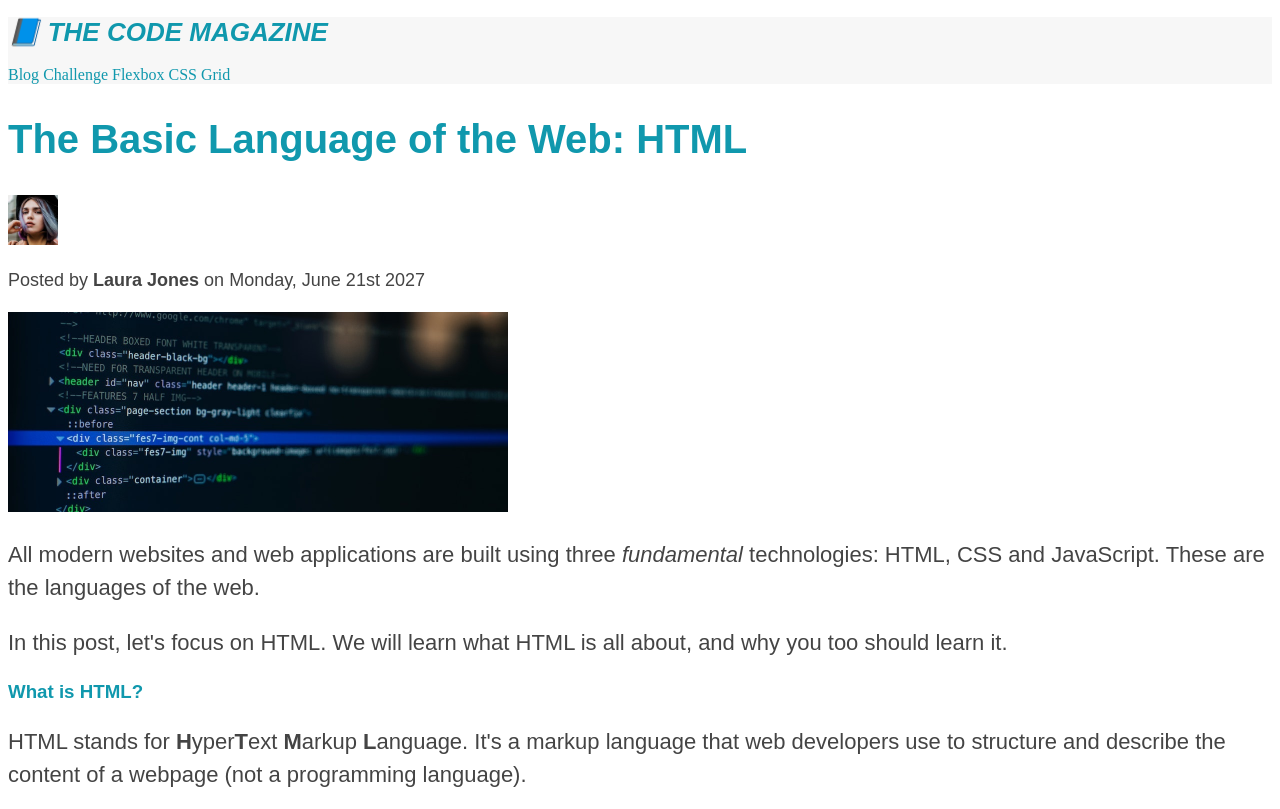
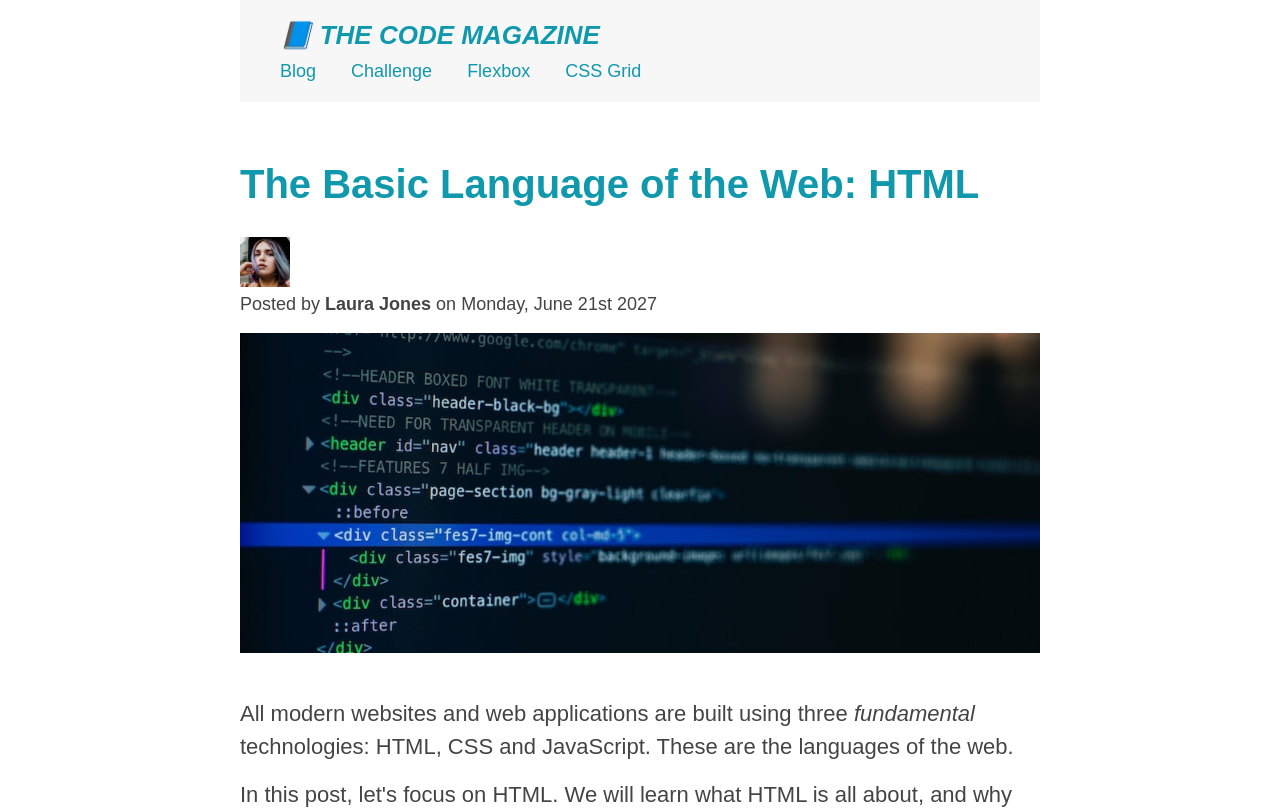
Before and after one commit to Arielxch/html-CSS, a plain HTML site: page Magazine with css/index.html in a window 1280 px wide. Shown: the top 809 px of the page. Drawn offline with Linux system fonts and the light colour scheme.

Commit message:
relative and absoluet positioning of the like button

```diff
--- a/Magazine with css/index.html
+++ b/Magazine with css/index.html
@@ -11,7 +11,7 @@
   <!-- This is the body -->
 
   <!-- each page should have only one primary heading <h1><h1/>-->
-
+  <div class="container">
     <header class="main-header">
       <h1>📘 The Code Magazine</h1>
       <nav>
@@ -23,13 +23,14 @@
     </header>
 
     <article>
-    <header>
+      <header class="post-header">
         <h2>The Basic Language of the Web: HTML</h2>
 
         <img src="img/laura-jones.jpg" alt="Author photo not found" width="50" height="50" />
         <p id="author">Posted by <strong>Laura Jones</strong> on Monday, June 21st 2027</p>
 
-      <img src="img/post-img.jpg" alt="image not found" width="500" height="200" />
+        <img src="img/post-img.jpg" alt="image not found" width="500" height="200" class="post-imag" />
+        <button>❤Like</button>
       </header>
 
       <p>All modern websites and web applications are built using three <em>fundamental</em> technologies: HTML, CSS and
@@ -76,9 +77,10 @@
     </article>
 
 
-  <h4>Related posts</h4>
+
 
     <aside>
+      <h4>Related posts</h4>
       <ul class="related">
         <li>
           <img src="img/related-1.jpg" alt="picture not found" width="75" height="75" /> <a href="#">How to Learn
@@ -102,8 +104,11 @@
 
 
     <footer>
-    <p id="copyright">CopyRight &copy; 2027 by the Code Magazine</p>
+      <p id="copyright" class="copyright text">CopyRight &copy; 2027 by the Code Magazine</p>
     </footer>
+  </div>
+
+
 </body>
 
 </html>
--- a/Magazine with css/style.css
+++ b/Magazine with css/style.css
@@ -1,11 +1,61 @@
-h1,
-h2,
-h3,
-h4,
-p,
-li {
+* {
+  /* border: solid #1098ad; */
+
+  margin: 0;
+  padding: 0;
+}
+
+
+/*page section*/
+body {
   font-family: sans-serif;
   color: #444;
+  position: relative;
+}
+
+.container{
+  width: 800px;
+  /* margin-left: auto;
+  margin-right: auto; */
+  margin: 0 auto;
+}
+
+.main-header {
+  background-color: #f7f7f7;
+  /* padding: 20px;
+  padding-right:40px;
+  padding-left:40px; */
+  padding: 20px 40px;
+  margin-bottom: 60px;
+  /* height: 80px; */
+
+}
+
+nav{
+  font-size:18px;
+}
+
+article {
+  margin-bottom: 60px;
+}
+
+.post-header{
+  margin-bottom: 40px;
+}
+
+aside {
+
+  background-color:#f7f7f7;
+  border: 5px solid #1098ad;
+  /* padding-top: 50px;
+  padding-bottom: 50px; */
+  padding: 50px 0;
+  width: 500px;
+
+  /* border-top: 5px solid #1098ad;
+  border-bottom: 5px solid #1098ad;
+  border-left: 5px solid #1098ad;
+  border-right: 5px solid #1098ad; */
 }
 
 h1,
@@ -22,10 +72,13 @@ h1 {
 
 h2 {
   font-size: 40px;
+  margin-bottom: 30px;
 }
 
 h3 {
   font: size 30px;
+  margin-bottom: 20px;
+  margin-top: 40px;
 }
 
 h4 {
@@ -37,13 +90,25 @@ h4 {
 p {
   font-size:22px;
   line-height:1.5;
+  margin-bottom: 15px;
+  /* display: inline; */
+}
 
+ul,
+ol{
+  margin-left:50px;
+  margin-bottom:20px;
 }
 
 li {
   font-size: 20px;
+  margin-bottom: 10px;
+  /* display:inline; */
 }
 
+li:last-child{
+  margin-bottom: 0;
+}
 
 
 /* footer p {
@@ -72,19 +137,7 @@ li {
   list-style: none;
 }
 
-.main-header {
-  background-color: #f7f7f7;
-}
 
-aside {
-
-  background-color:#f7f7f7;
-  border: 5px solid #1098ad;
-  /* border-top: 5px solid #1098ad;
-  border-bottom: 5px solid #1098ad;
-  border-left: 5px solid #1098ad;
-  border-right: 5px solid #1098ad; */
-}
 
 /* .first-li{
   font-weight: bold;
@@ -135,4 +188,53 @@ a:active {
   font-style:italic;
 }
 
+.post-imag{
+  width:100%;
+  height: auto;
+}
+
+nav a:link{
+  /* background-color: orangered;
+  margin: 20px;
+  padding:20px;
+  display: block; */
+
+  margin-right: 30px;
+  margin-top: 10px;
+  display: inline-block;
+}
+
+nav a:link:last-child{
+  margin-right: 0;
+}
+
+button{
+  font-size: 22px;
+  padding: 20px;
+  cursor: pointer;
+  /* position relative to its parent element: */
+  position: absolute;
+  /* top: 0;
+  left: 0; */
+  bottom: 50px;
+  right: 50px;
+}
+
 /* LVHA */
+
+/* resolving conflict */
+/* #copyright{
+  color: red;
+}
+
+.copyright{
+  color:blue;
+}
+
+.text{
+  color: yellow;
+}
+
+footer p{
+  color:#1098ad !important;
+} */
```
Lines whose indentation alone changed are shown as unchanged.
